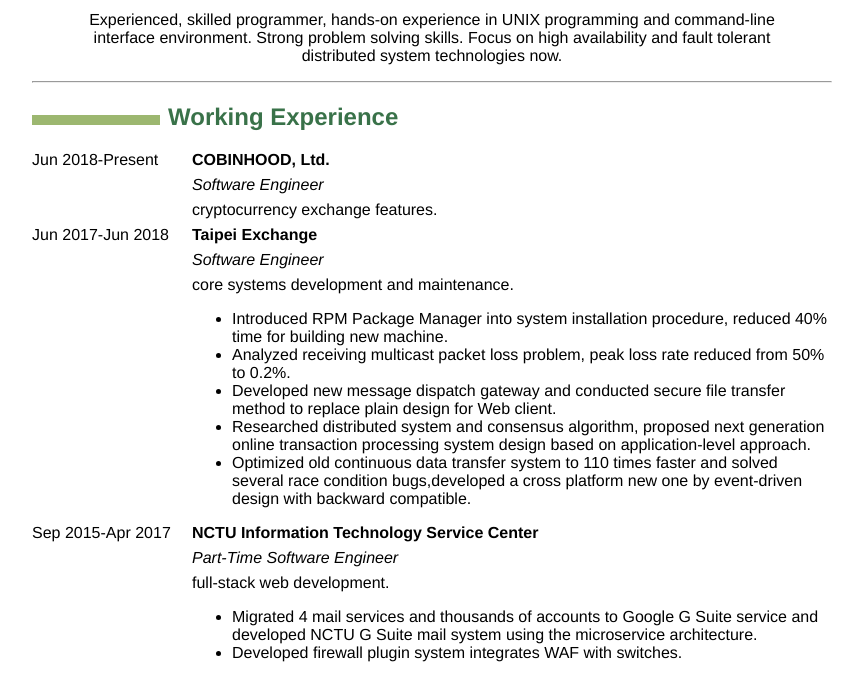
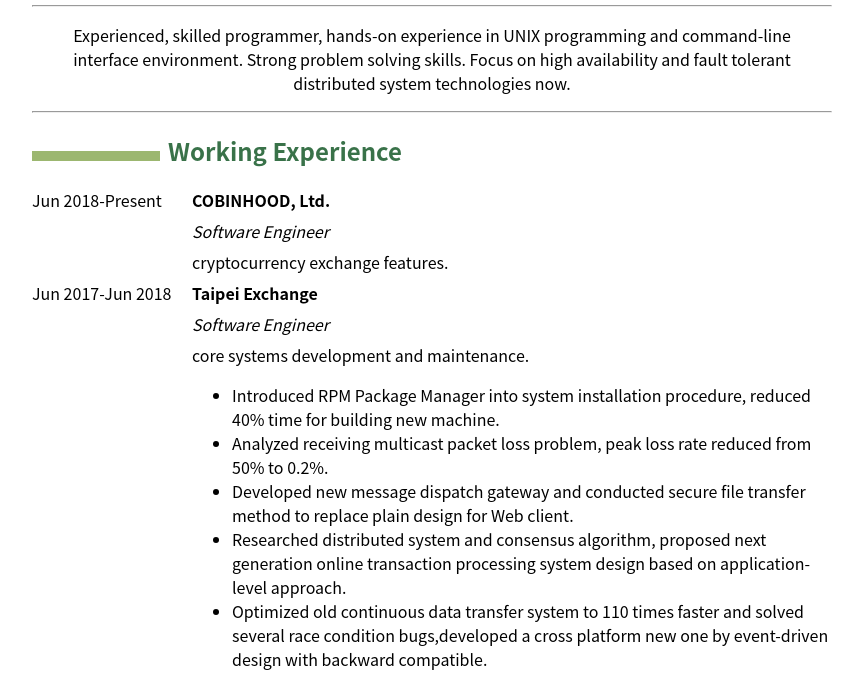
Before and after one commit to xnum/resume, a plain HTML site: page index.html in a window 1280 px wide. Shown: the part 166-845 px from the top of the page, without its empty margins (208-1071 px from the left). Drawn offline with Linux system fonts and the light colour scheme.

Commit message:
Deploy xnum/resume to github.com/xnum/resume.git:gh-pages

```diff
--- a/index.html
+++ b/index.html
@@ -29,7 +29,7 @@
 
   /* Whole document */
   body {
-      font-family: "Helvetica Neue", Helvetica, Arial, sans-serif;
+      font-family: "Noto Sans CJK TC", "Noto Sans", "Helvetica Neue", Helvetica, Arial, sans-serif;
       max-width: 800px;
       margin: auto;
       background: #FFFFFF;
```
Also changed, not shown: 1 other file.
